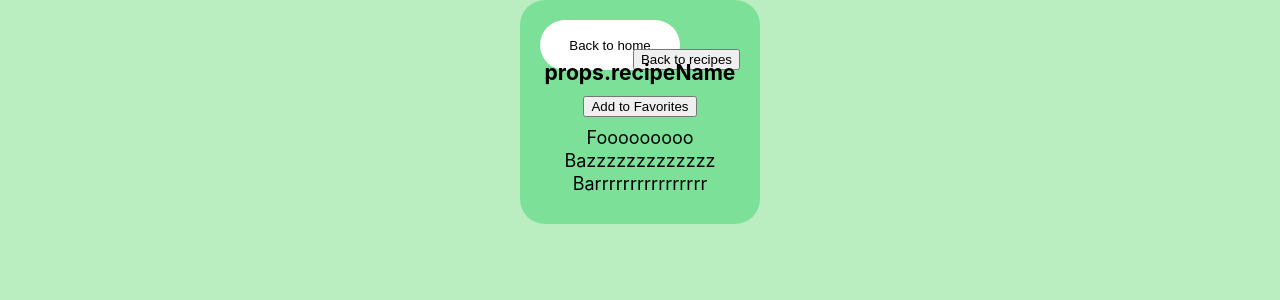
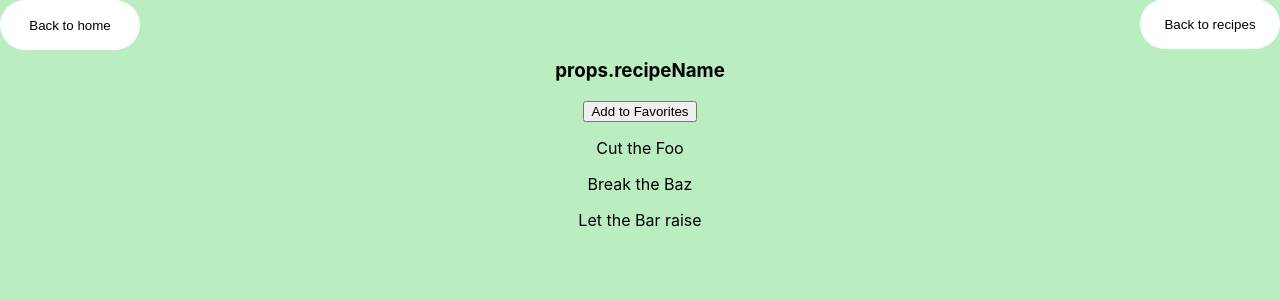
Before and after one commit to nyu-software-engineering/spring-2020-frugal-eye, a React (Create React App) app in the folder front-end/: page /recipe in a window 1280 px wide. Shown: the top 300 px of the page. Built offline with nearby package versions, Linux system fonts and the light colour scheme.

Commit message:
fixed recipe page css

```diff
--- a/front-end/src/AddIngredients.css
+++ b/front-end/src/AddIngredients.css
@@ -72,3 +72,24 @@ ul {
     float: right;
     padding-right: 20px;
 }
+
+.rec_button {
+    background-color: white;
+    border-top-left-radius: 28px;
+    border-top-right-radius: 28px;
+    border-bottom-right-radius: 28px;
+    border-bottom-left-radius: 28px;
+    text-indent: 0;
+    border: none;
+    display:inline-block;
+    color: black;
+    height: 50px;
+    line-height: 50px;
+    width: 250px;
+    text-decoration: none;
+    text-align: center;
+
+}
+.rec_button:hover {
+    background-color: grey;
+}
--- a/front-end/src/AddIngredients.js
+++ b/front-end/src/AddIngredients.js
@@ -44,7 +44,7 @@ const AddIngredients = (props) =>{
                 <input className="ing_button" type="submit" value="Add"/>
             </form>
             <br></br>
-            <button className="standard_button" onClick={event => window.location.href='/recipelist'}>Let's view some recipes!!</button>
+            <button className="rec_button" onClick={event => window.location.href='/recipelist'}>Let's view some recipes!!</button>
         </div>
     );
 }
--- a/front-end/src/RecipeList.css
+++ b/front-end/src/RecipeList.css
@@ -9,6 +9,20 @@ body {
 .ingr-button {
 	float: right;
 	margin-top: -21px;
+	background-color: white;
+	border-top-left-radius: 28px;
+	border-top-right-radius: 28px;
+	border-bottom-right-radius: 28px;
+	border-bottom-left-radius: 28px;
+	text-indent: 0;
+	border: none;
+	display:inline-block;
+	color: black;
+	height: 50px;
+	line-height: 50px;
+	width: 140px;
+	text-decoration: none;
+	text-align: center;
 }
 
 .flex-container{
--- a/front-end/src/RecipeList.js
+++ b/front-end/src/RecipeList.js
@@ -16,7 +16,7 @@ const RecipeList = (props) => {
     //where props.action is sending to specific recipe page with param = recipe selected
 
     //onclick props will store the name of the recipe from the recipelist to props.recipeName and load recipe page
-  	<div class = "flex-container">
+  	<div className = "flex-container">
       <button className="back-button" onClick={event => window.location.href='/home'}>Back to home</button>
       <br></br>
       <button className="ingr-button" onClick={event => window.location.href='/add-ingredients'}>Back to ingredients</button>
--- a/front-end/src/recipe.css
+++ /dev/null
@@ -1,25 +0,0 @@
-body{
-	background: #BAEDBF;
-}
-
-.Recipes {
-	text-align: center;
-	display: flex;
-	flex-direction: column;
-
-}
-
-.box {
-	flex: auto;
-	margin: 0 auto;
-	text-align: center;
-	width: 200px;
-	border-radius: 25px;
-	padding: 20px;
-	background: #7CE099;
-	line-height:5px;
-}
-
-.button {
-	background: url(https://www.google.com/url?sa=i&url=https%3A%2F%2Fcommons.wikimedia.org%2Fwiki%2FFile%3AEmpty_Star.svg&psig=AOvVaw2NDQ8wBqeFajohBwOE_FyO&ust=1585291671762000&source=images&cd=vfe&ved=0CAIQjRxqFwoTCIDBwOnFt-gCFQAAAAAdAAAAABAD)
-}
--- a/front-end/src/recipepage.css
+++ b/front-end/src/recipepage.css
@@ -2,16 +2,44 @@ body{
     background: #BAEDBF;
 }
 
-.back-button {
+.backb {
     float: left;
+    background-color: white;
+	border-top-left-radius: 28px;
+	border-top-right-radius: 28px;
+	border-bottom-right-radius: 28px;
+	border-bottom-left-radius: 28px;
+	text-indent: 0;
+	border: none;
+	display:inline-block;
+	color: black;
+	height: 50px;
+	line-height: 50px;
+	width: 140px;
+	text-decoration: none;
+	text-align: center;
 }
 
 .recipes-button {
 	float: right;
 	margin-top: -21px;
+	background-color: white;
+	border-top-left-radius: 28px;
+	border-top-right-radius: 28px;
+	border-bottom-right-radius: 28px;
+	border-bottom-left-radius: 28px;
+	text-indent: 0;
+	border: none;
+	display:inline-block;
+	color: black;
+	height: 50px;
+	line-height: 50px;
+	width: 140px;
+	text-decoration: none;
+	text-align: center;
 }
 
-.recipe {
+.steps {
 	border: none;
 	flex-direction: column;
 	align-items: center;
--- a/front-end/src/recipepage.js
+++ b/front-end/src/recipepage.js
@@ -7,8 +7,9 @@ const RecipePage = (props) => {
 	const [matchPopup, setMatchPopup] = useState(true);
   	const data = require("./Sampledata");
 
-  	const favorited = () => {
+  	function favorited(){
   		let rName = data.index(props.recipeName)
+  		console.log("favorited")
   		if(data[rName].favorite == true){
   			data[rName].favorite = false;
   		}
@@ -18,16 +19,18 @@ const RecipePage = (props) => {
   	}
 
 	return(
-		<div className = "recipe">
-		<button className="back-button" onClick={event => window.location.href='/home'}>Back to home</button>
+		<div>
+		<button className="backb" onClick={event => window.location.href='/home'}>Back to home</button>
 		<br></br>
-		<button className="recipes-button" onClick={event => window.location.href='/home'}>Back to recipes</button>
+		<button className="recipes-button" onClick={event => window.location.href='/recipelist'}>Back to recipes</button>
 		<br></br>
-		<h3>props.recipeName</h3>
-		<button onClick="favorited()">Add to Favorites</button>
-			<p>Fooooooooo</p>
-			<p>Bazzzzzzzzzzzzz</p>
-			<p>Barrrrrrrrrrrrrrrr</p>
+			<div className = "steps">
+				<h3>props.recipeName</h3>
+				<button onClick="favorited()">Add to Favorites</button>
+					<p>Cut the Foo</p>
+					<p>Break the Baz</p>
+					<p>Let the Bar raise</p>
+			</div>
 		</div>
 	);
 }
```
Also changed, not shown: front-end/src/recipe.js (deleted, +0 -40 lines).
